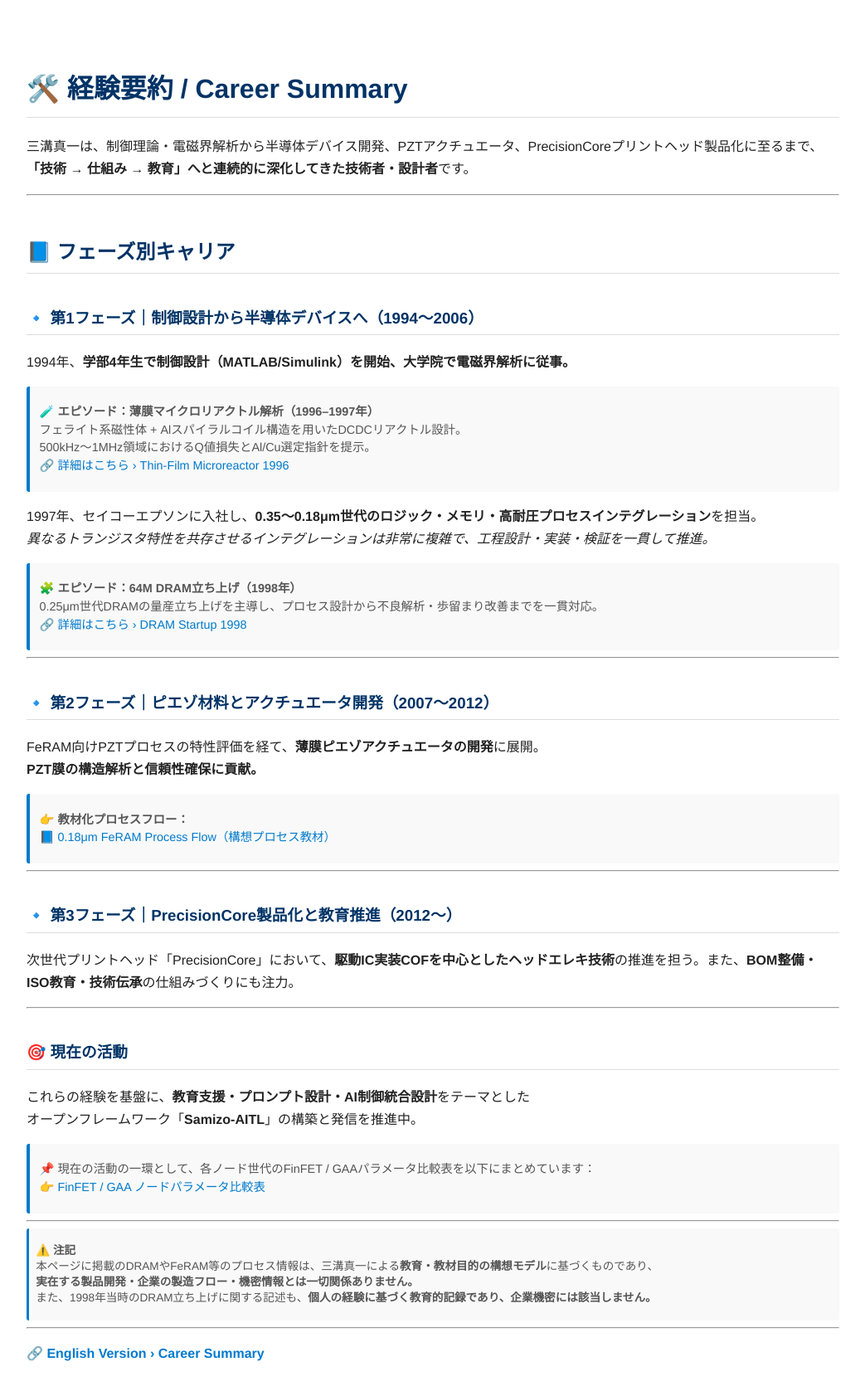
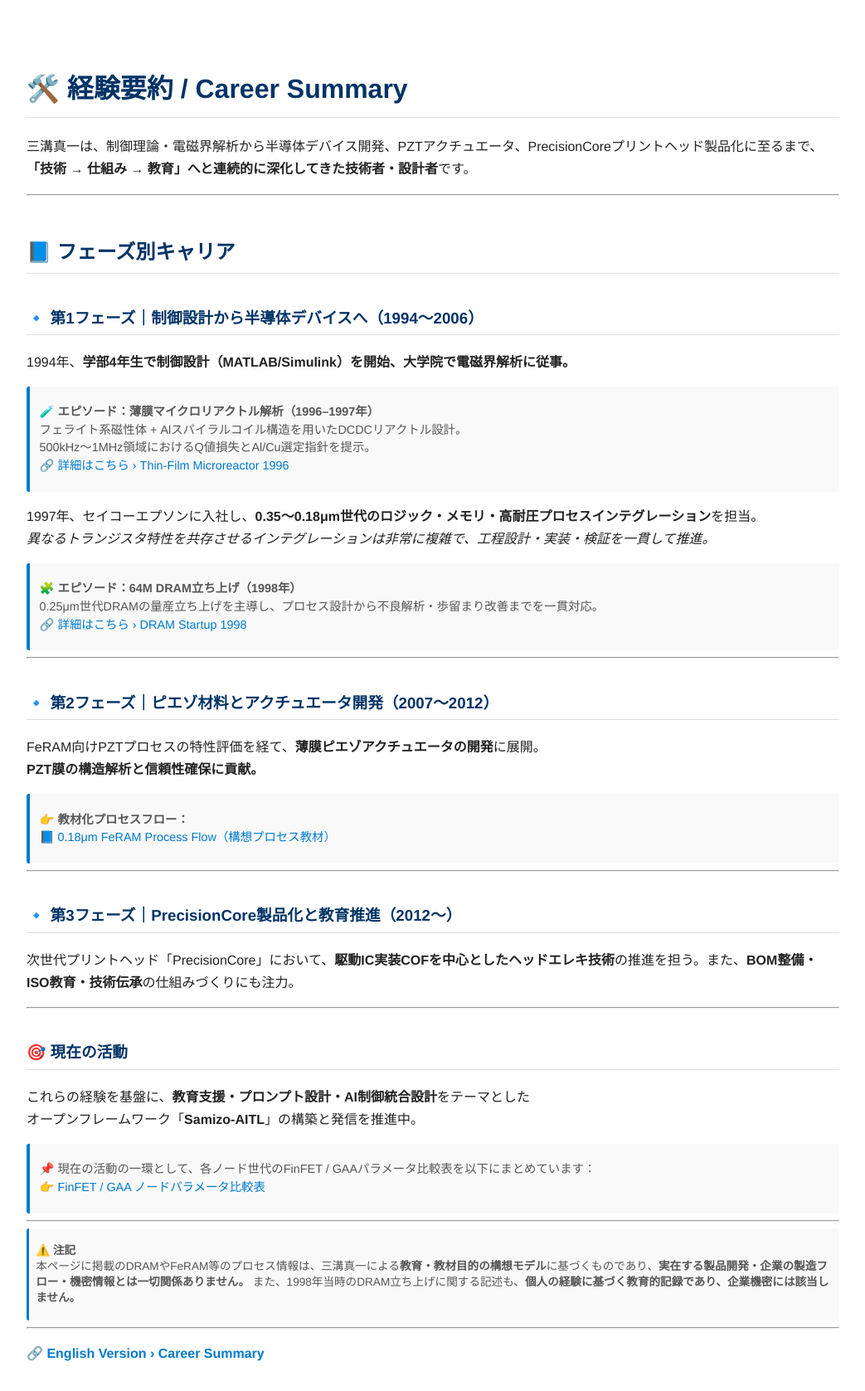
Before and after one commit to Samizo-AITL/Samizo-AITL.github.io, a Jekyll site: the page built from about/career-summary.md, in a window 1280 px wide. Shown: the whole page at 83% size, without its empty margins (118-1161 px from the left). Built offline with Jekyll 4.4.1, drawn with Linux system fonts in a browser that asks for light colours.

```diff
--- a/about/career-summary.md
+++ b/about/career-summary.md
@@ -61,9 +61,7 @@ FeRAM向けPZTプロセスの特性評価を経て、**薄膜ピエゾアクチ
 ---
 
 > ⚠️ **注記**
-> 本ページに掲載のDRAMやFeRAM等のプロセス情報は、三溝真一による**教育・教材目的の構想モデル**に基づくものであり、
-> **実在する製品開発・企業の製造フロー・機密情報とは一切関係ありません。**
-> また、1998年当時のDRAM立ち上げに関する記述も、**個人の経験に基づく教育的記録であり、企業機密には該当しません。**
+> 本ページに掲載のDRAMやFeRAM等のプロセス情報は、三溝真一による**教育・教材目的の構想モデル**に基づくものであり、**実在する製品開発・企業の製造フロー・機密情報とは一切関係ありません。** また、1998年当時のDRAM立ち上げに関する記述も、**個人の経験に基づく教育的記録であり、企業機密には該当しません。**
 {: .annotation-narrow}
 
 ---
```
